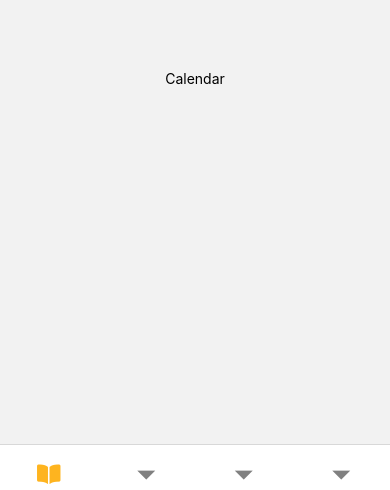
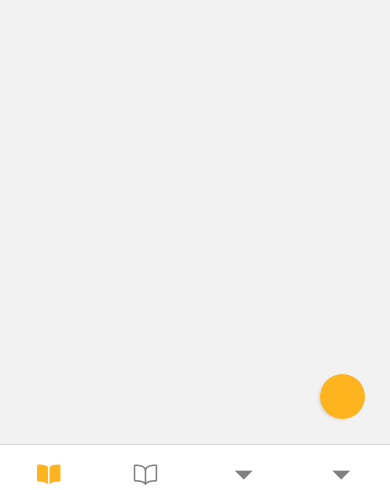
Before and after one commit to maycherryblossom/fooda-crna, a React Native app: screen /Tabs in a window 390 px wide. Shown: the part 351-841 px from the top of the page. Built offline with nearby package versions, Linux system fonts and the light colour scheme.

Commit message:
nav 엎기 전

```diff
--- a/App.js
+++ b/App.js
@@ -6,7 +6,7 @@ import { Ionicons } from "@expo/vector-icons";
 import { Asset, useAssets } from "expo-asset";
 import { NavigationContainer, DarkTheme, DefaultTheme } from '@react-navigation/native';
 import Tabs from './navigation/Tabs';
-
+import Root from "./navigation/Root";
 
 // const loadFonts = (fonts) => fonts.map(font => Font.loadAsync(font))
 
@@ -36,7 +36,7 @@ export default function App() {
       />;
   }
   return (<NavigationContainer>
-    <Tabs />
+    <Root />
   </NavigationContainer>
   );
 }
--- /dev/null
+++ b/components/CalendarView.js
@@ -0,0 +1,16 @@
+import React from 'react';
+import { Calendar } from 'react-native-calendars';
+import { StyleSheet } from 'react-native-web';
+
+function CalendarView() {
+  return <Calendar style={styles.calendar} />;
+}
+
+const styles = StyleSheet.create({
+  calendar: {
+    borderWidth: 1,
+    height: 2000
+  }
+})
+
+export default CalendarView;
--- /dev/null
+++ b/components/FloatingWriteButton.js
@@ -0,0 +1,54 @@
+import React from 'react';
+import { Platform, Pressable, StyleSheet, View } from 'react-native';
+import { Ionicons } from "@expo/vector-icons";
+import { YELLOW_BASIC } from '../colors';
+import icon from 'react-native-vector-icons/MaterialIcons'
+
+function FloatingWriteButton() {
+  return (
+    <View style={styles.wrapper}>
+      <Pressable
+        style={({pressed}) => [
+          styles.button,
+          Platform.OS === 'ios' && {
+            opacity: pressed ? 0.6 : 1,
+          },
+        ]}
+        android_ripple={{color: 'white'}}>
+      </Pressable>
+    </View>
+  )
+}
+
+const styles = StyleSheet.create({
+  wrapper: {
+    position: 'absolute',
+    bottom: 30,
+    right:30,
+    width: 40,
+    height: 40,
+    borderRadius: 28,
+    //ios전용 그림자 설정
+    shadowColor: '#4d4d4d',
+    shadowOffset: {width: 0, height: 4,},
+    shadowOpacity: 0.3,
+    shadowRadius: 4,
+    //android shadow
+    elevation: 5,
+    //android 물결 밖으로 안나가게
+    overflow: Platform.select({android: 'hidden'})
+  },
+  button: {
+    width: 45,
+    height: 45,
+    borderRadius: 28,
+    backgroundColor: YELLOW_BASIC,
+    justifyContent: 'center',
+    alignItems: 'center',
+  },
+  icon: {
+    color: 'white',
+  },
+});
+
+export default FloatingWriteButton;
--- /dev/null
+++ b/navigation/CalendarTabs.js
@@ -0,0 +1,16 @@
+import { createMaterialTopTabNavigator } from "@react-navigation/material-top-tabs";
+import Calendar from '../screens/Calendar';
+import FriendList from "../screens/FriendList";
+
+const Tab = createMaterialTopTabNavigator();
+
+function CalendarTab() {
+  return (
+    <Tab.Navigator>
+      <Tab.Screen name="Calendar" component={Calendar} />
+      <Tab.Screen name="FriendList" component={FriendList} />
+    </Tab.Navigator>
+  )
+}
+
+export default CalendarTab
--- /dev/null
+++ b/navigation/Root.js
@@ -0,0 +1,17 @@
+import React from "react";
+import Tabs from "./Tabs";
+import Stack from "./Stack";
+import CalendarTab from "./CalendarTabs"
+import { createNativeStackNavigator } from "@react-navigation/native-stack";
+
+const Nav = createNativeStackNavigator();
+
+const Root = () => (
+  <Nav.Navigator screenOptions={{ headerShown: false }}>
+  <Nav.Screen name="Tabs" component={Tabs} />
+  <Nav.Screen name="Stack" component={Stack} />
+  <Nav.Screen name="CalendatTab" component={CalendarTab} />
+</Nav.Navigator>
+);
+
+export default Root;
--- a/navigation/Tabs.js
+++ b/navigation/Tabs.js
@@ -4,7 +4,7 @@ import Calendar from '../screens/Calendar';
 import MucketList from '../screens/MucketList';
 import Recommendation from '../screens/Recommendation';
 import Search from '../screens/Search';
-import { Text, View } from 'react-native';
+import { Text, View, SafeAreaView} from 'react-native';
 import { useColorScheme } from 'react-native';
 import { YELLOW_BASIC } from '../colors';
 import { Ionicons } from "@expo/vector-icons";
@@ -53,7 +53,23 @@ const Tabs = () => {
             ),
         }}
         />
-        <Tab.Screen name="먹킷리스트" component={MucketList} />
+        <Tab.Screen
+        name="먹킷리스트"
+        component={MucketList}
+        options={{
+          tabBarIcon: ({focused, color, size}) => {
+            return <Ionicons
+              name= {focused ? "book" : 'book-outline'}
+              color = {color}
+              size = {size} />
+          },
+            headerRight: () => (
+            <SafeAreaView>
+                <Text>profile</Text>
+            </SafeAreaView>
+            ),
+        }}
+        />
         <Tab.Screen name="음식 추천" component={Recommendation} />
         <Tab.Screen name="Search" component={Search} />
     </Tab.Navigator>
--- a/screens/Calendar.js
+++ b/screens/Calendar.js
@@ -1,10 +1,21 @@
 import React from "react";
-import { View, Text } from "react-native";
+import { TouchableOpacity, Text, SafeAreaView, StyleSheet, View } from "react-native";
+import CalendarView from "../components/CalendarView";
+import FloatingWriteButton from "../components/FloatingWriteButton";
 
-const Calendar = () => (
-    <View style={{flex:1, justifyContent: "center", alignItems:"center"}}>
-        <Text>Calendar</Text>
+function Calendar() {
+  return (
+    <View style={styles.block}>
+      <CalendarView />
+      <FloatingWriteButton />
     </View>
-);
+  );
+}
+
+const styles = StyleSheet.create({
+  block: {
+    flex: 1,
+  }
+})
 
 export default Calendar;
--- /dev/null
+++ b/screens/FriendList.js
@@ -0,0 +1,10 @@
+import React from "react";
+import { View, Text } from "react-native";
+
+const FriendList = () => (
+    <View style={{flex:1, justifyContent: "center", alignItems:"center"}}>
+        <Text>FriendList</Text>
+    </View>
+)
+
+export default FriendList;
```
Also changed, not shown: package.json (+6 -1 lines), screens/Home.js (added, +10 -0 lines), screens/WriteDiary.js (added), 3 other files (tests, documents, lock files or other folders).
